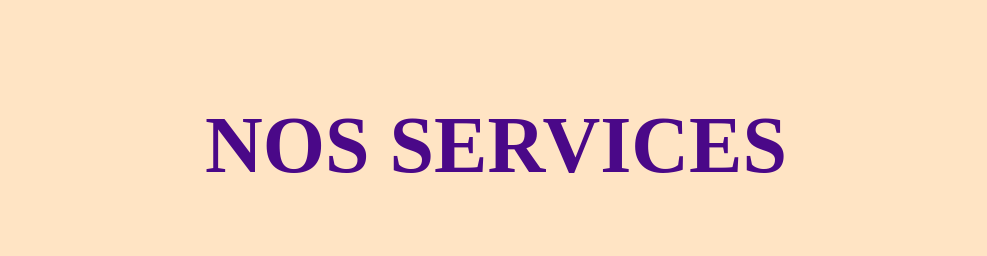
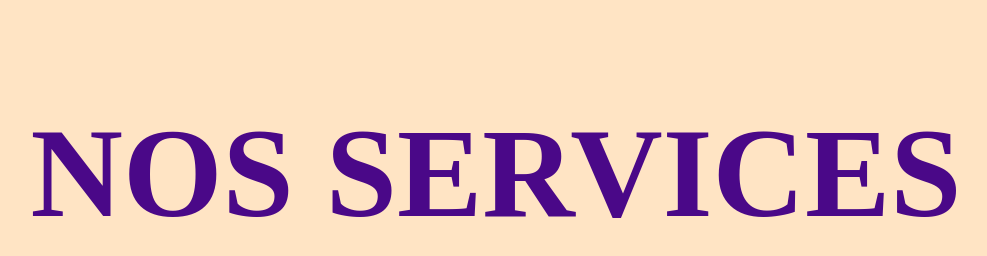
Before and after one commit to SoftAng/test2, a plain HTML site: page index.html in a window 1280 px wide. Shown: the whole page, without its empty margins (144-1131 px from the left). Drawn offline with Linux system fonts and the light colour scheme.

Commit message:
modif de la taille de h1

```diff
--- a/style.css
+++ b/style.css
@@ -8,6 +8,6 @@ h1
     margin: auto;
     margin-top: 100px;
     color: rgb(74, 8, 136);
-    font-size: 5em;
+    font-size: 8em;
     font-family: 'Times New Roman', Times, serif;
 }
```
